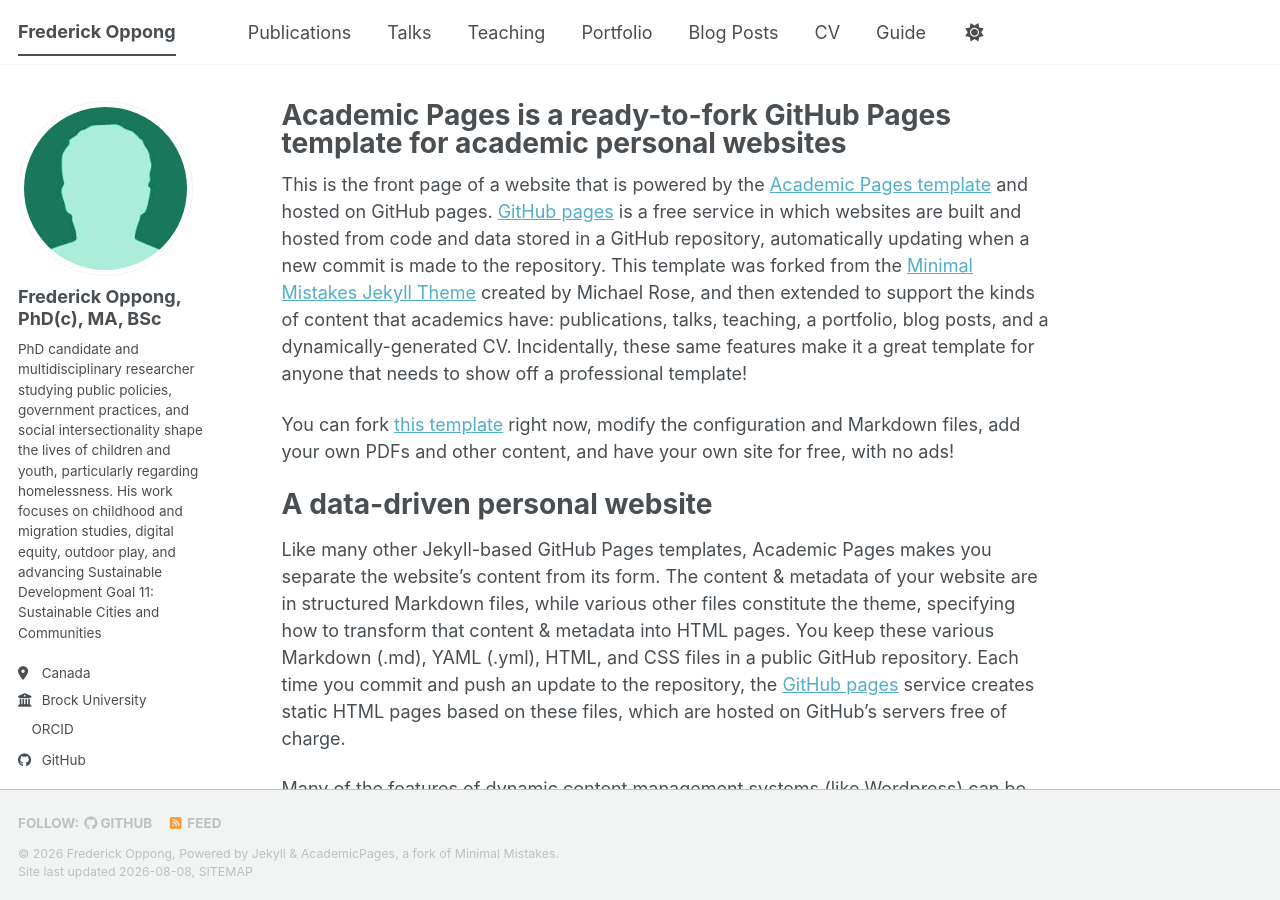
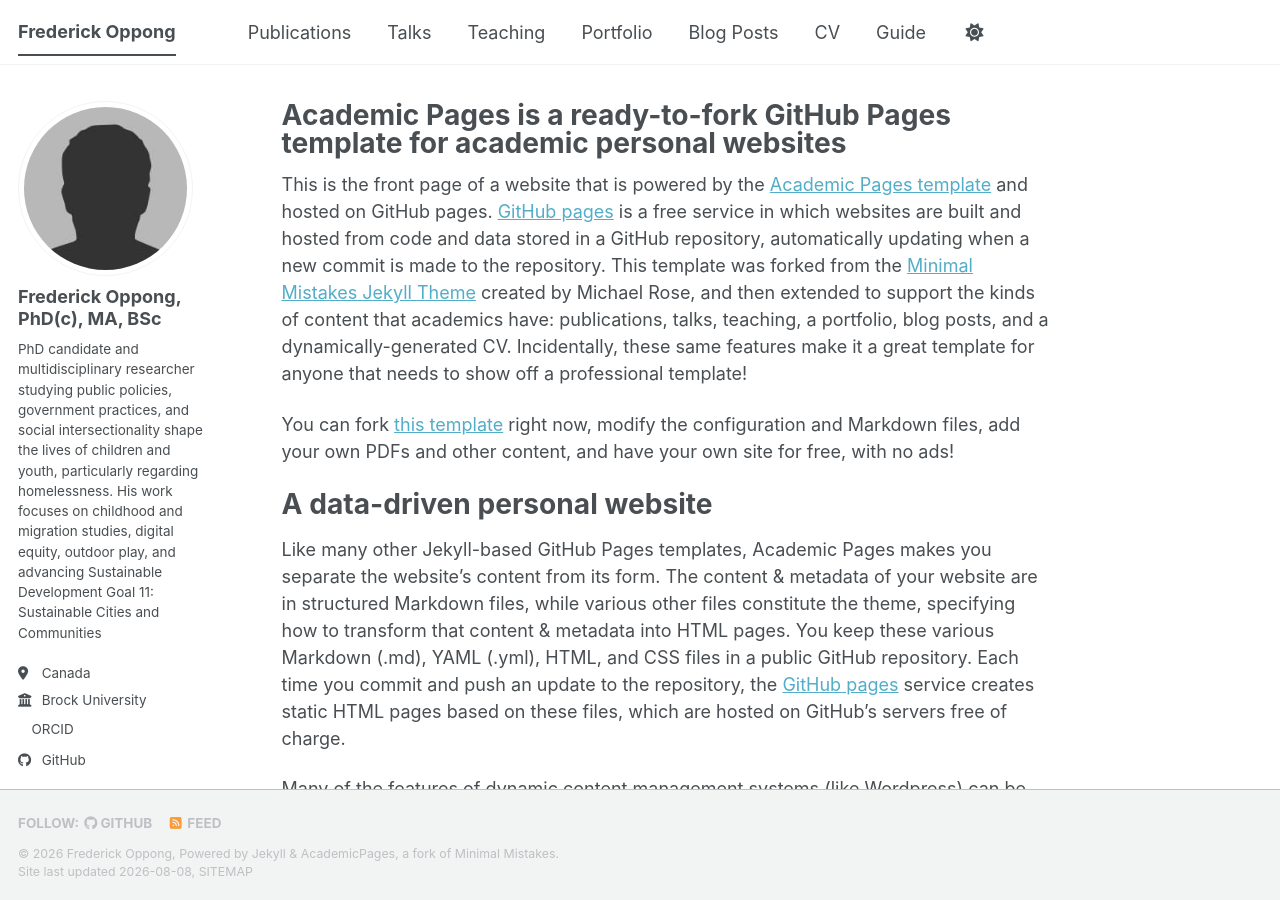
Before and after one commit to frederickoppong/frederickoppong.github.io, a Jekyll site: the page built from _pages/about.md, in a window 1280 px wide and 900 px high. Built offline with Jekyll 4.4.1, drawn with Linux system fonts in a browser that asks for light colours; a style sheet for code colours, icons or effects is not loaded.

Commit message:
Update _config.yml

```diff
--- a/_config.yml
+++ b/_config.yml
@@ -23,7 +23,7 @@
 #               Additional customization can be done by editing /_includes/author-profile.html
 author:
   # Biographic information
-  avatar           : "bio-photo-2.jpg"
+  avatar           : "bio-photo.jpg"
   name             : "Frederick Oppong, PhD(c), MA, BSc"
   pronouns         : # example: "she/her"
   bio              : "PhD candidate and multidisciplinary researcher studying public policies, government practices, and social intersectionality shape the lives of children and youth, particularly regarding homelessness. His work focuses on childhood and migration studies, digital equity, outdoor play, and advancing Sustainable Development Goal 11: Sustainable Cities and Communities"
```
